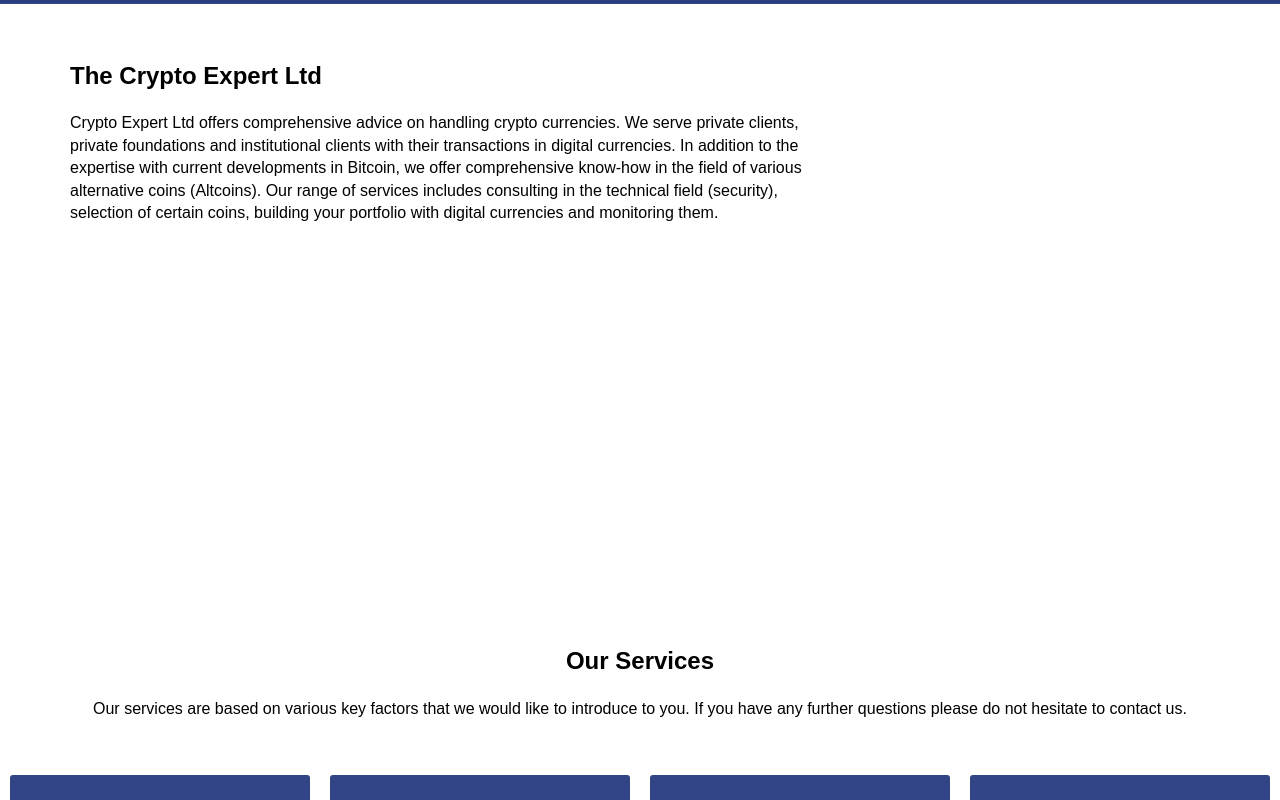
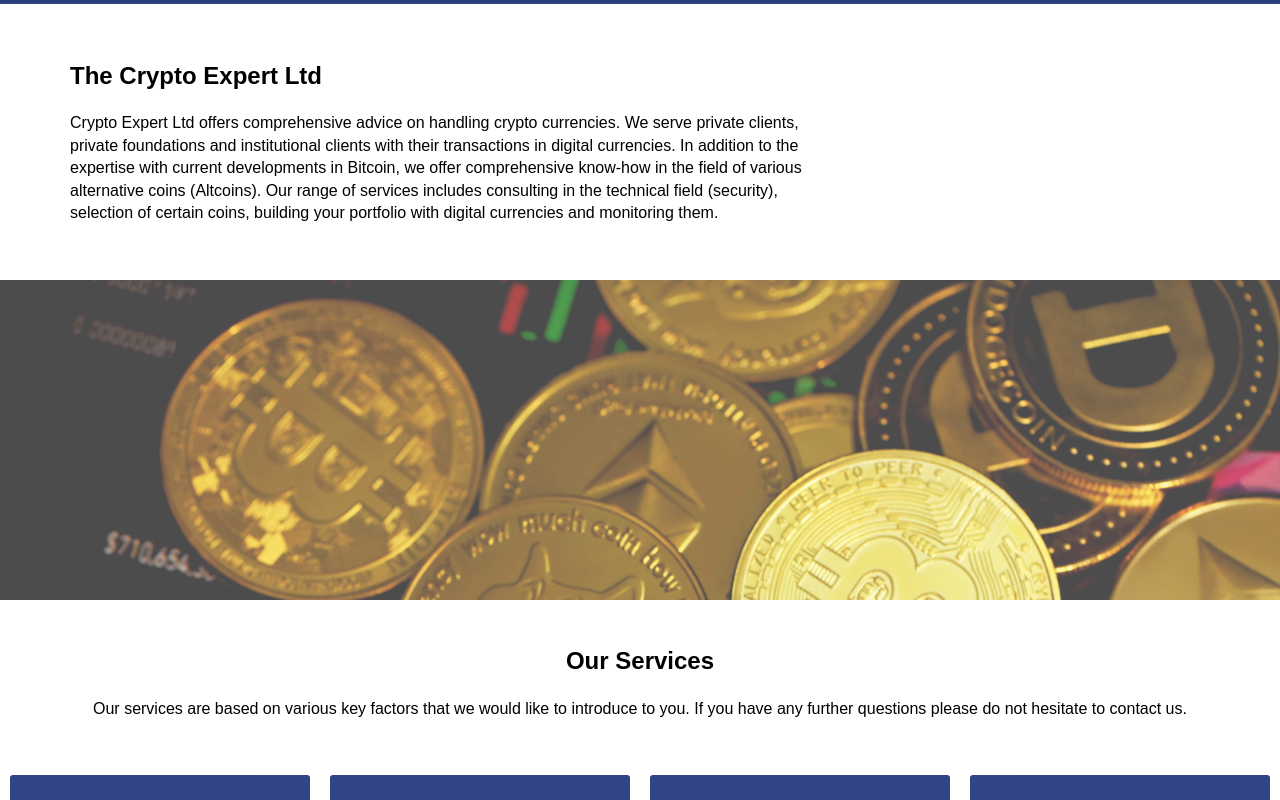
Before and after one commit to Dionyz0705/CryptoExpert, a plain HTML site: page index.html in a window 1280 px wide. Shown: the part 397-1197 px from the top of the page. Drawn offline with Linux system fonts and the light colour scheme; the site is published under a folder, as on GitHub Pages, so addresses that start at the root find nothing.

Commit message:
Update styles.css

```diff
--- a/styles.css
+++ b/styles.css
@@ -120,7 +120,7 @@
 
 .Our-Mission-image {
     position: relative;
-    background-image: url('/images/kanchanara-fsSGgTBoX9Y-unsplash.jpg');
+    background-image: url('images/kanchanara-fsSGgTBoX9Y-unsplash.jpg');
     background-size: cover;
     background-repeat: no-repeat;
     height: 20rem;
```
